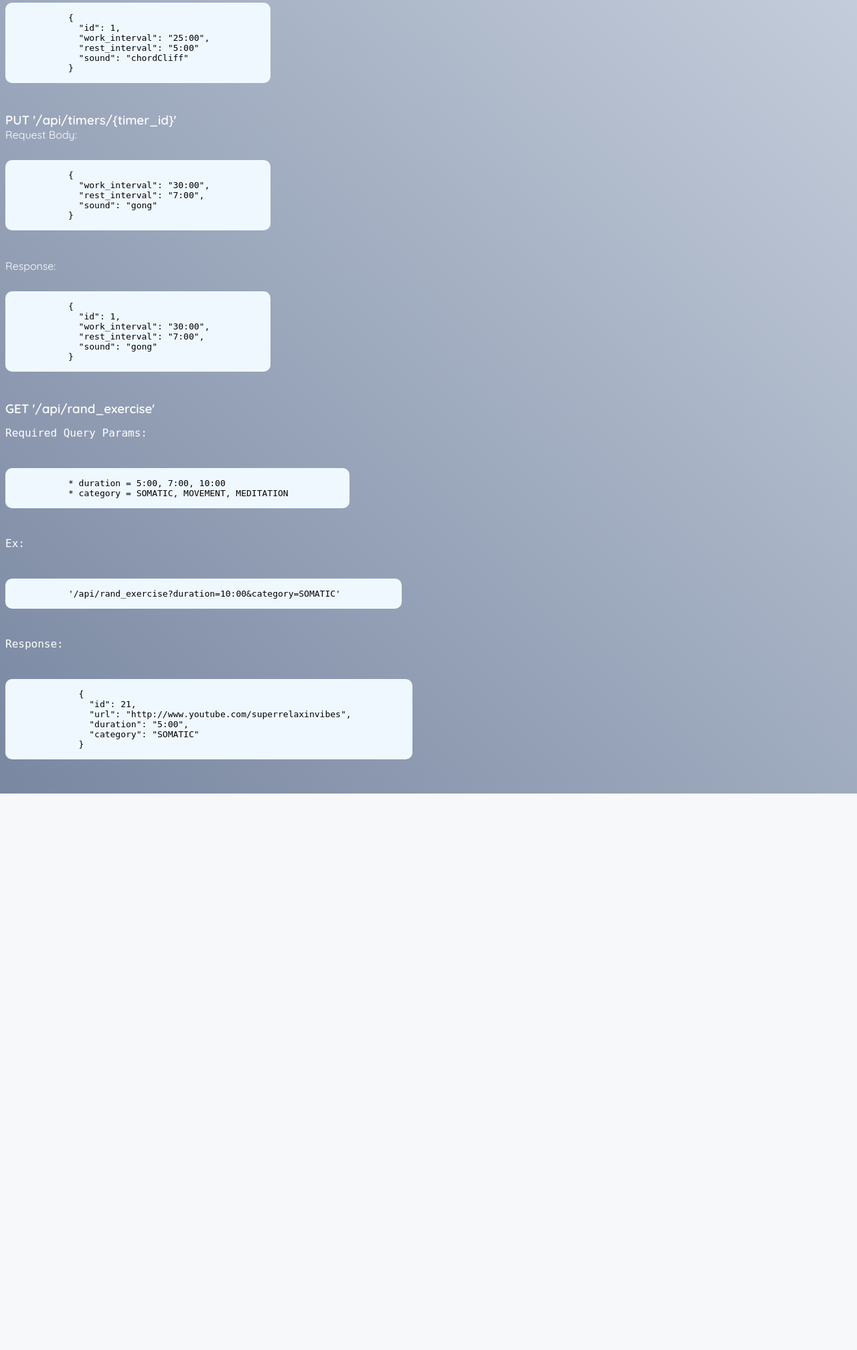
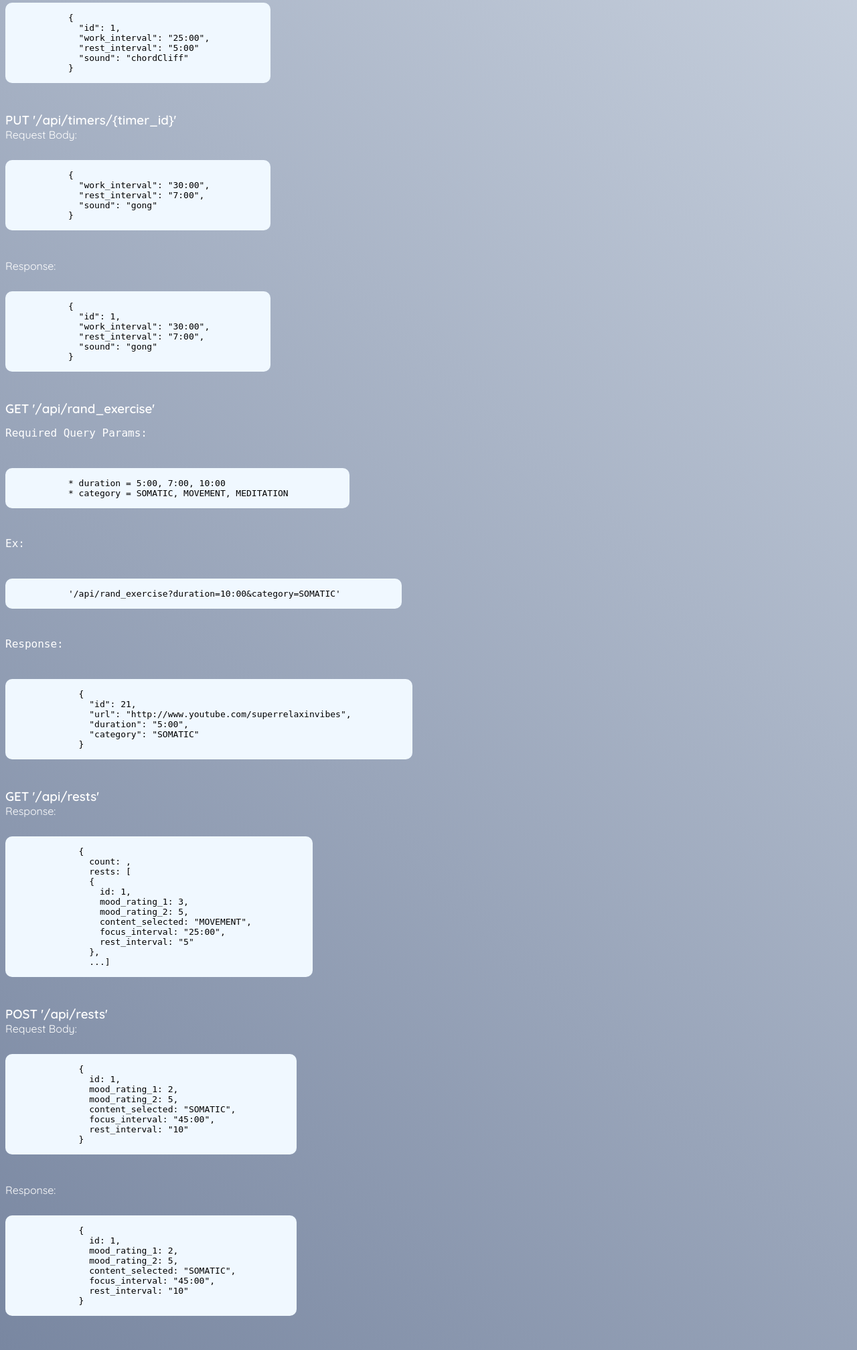
Before and after one commit to SOM-Timer/som_timer_be, a Flask app: page / in a window 1280 px wide. Shown: the part 192-2208 px from the top of the page at 67% size. Before the commit the page ends 1377 px from the top, so only its background shows below. Run offline with Flask 2, Linux system fonts and the light colour scheme.

Commit message:
update documentation page. I want to improve this later.

```diff
--- a/application/templates/documentation.html
+++ b/application/templates/documentation.html
@@ -68,5 +68,56 @@
             </p>
         </pre>
       </div>
+
+      <div class="rests">
+        <h3>GET  '/api/rests'</h3>
+        <p class="sub_header">Response:</p>
+          <pre>
+            <p class="code_block">
+              {
+                count: <number of rests>,
+                rests: [
+                {
+                  id: 1,
+                  mood_rating_1: 3,
+                  mood_rating_2: 5,
+                  content_selected: "MOVEMENT",
+                  focus_interval: "25:00",
+                  rest_interval: "5"
+                },
+                ...]
+            </p>
+          </pre>
+      </div>
+
+      <div class="create_rest">
+        <h3>POST  '/api/rests'</h3>
+        <p class="sub_header">Request Body:</p>
+          <pre>
+            <p class="code_block">
+              {
+                id: 1,
+                mood_rating_1: 2,
+                mood_rating_2: 5,
+                content_selected: "SOMATIC",
+                focus_interval: "45:00",
+                rest_interval: "10"
+              }
+            </p>
+          </pre>
+        <p class="sub_header">Response:</p>
+          <pre>
+            <p class="code_block">
+              {
+                id: 1,
+                mood_rating_1: 2,
+                mood_rating_2: 5,
+                content_selected: "SOMATIC",
+                focus_interval: "45:00",
+                rest_interval: "10"
+              }
+            </p>
+          </pre>
+      </div>
   </body>
 </html>
```
Also changed, not shown: README.md.
